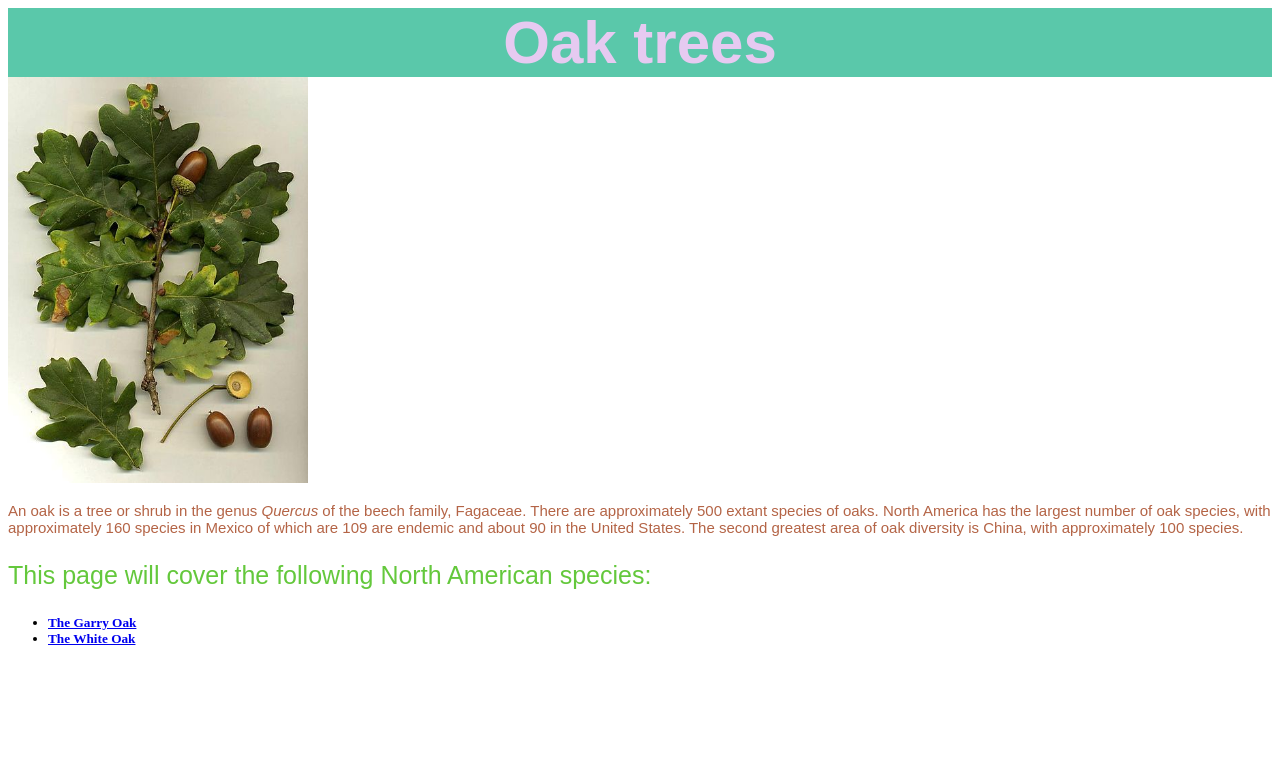
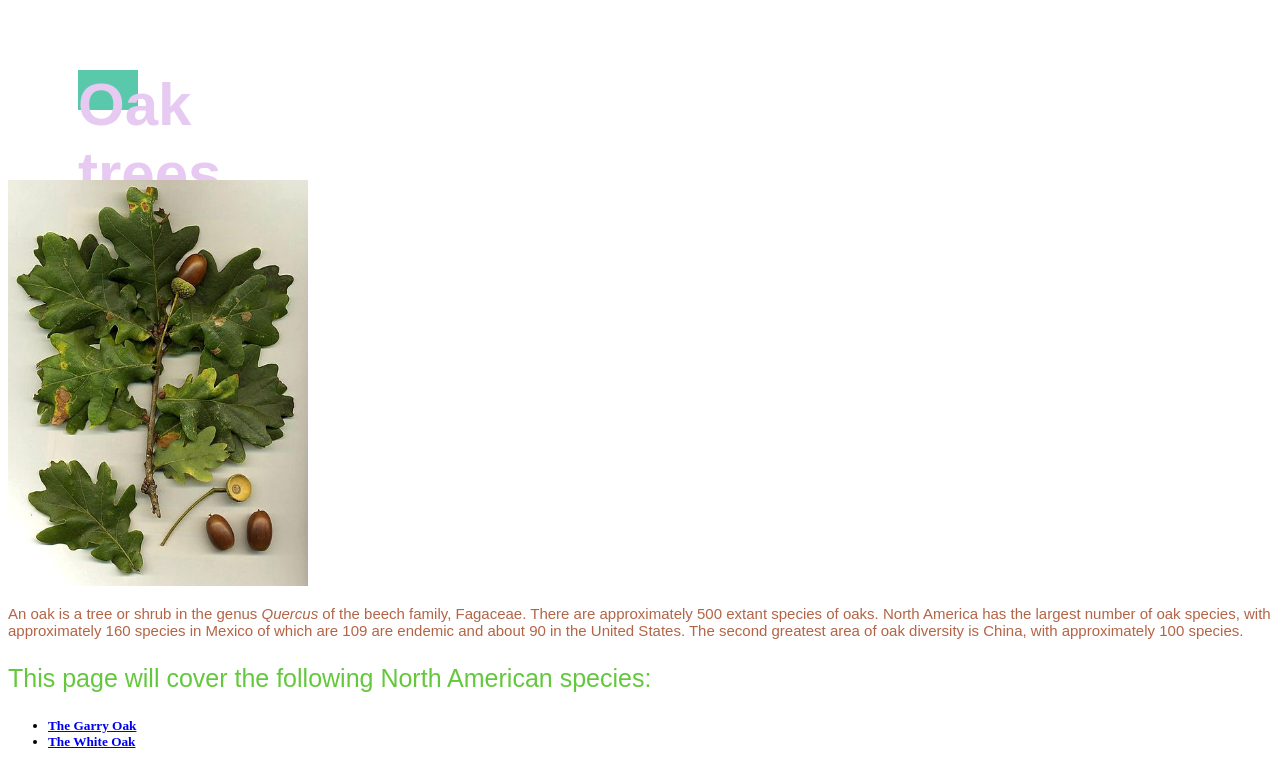
Before and after one commit to kimdelacruz/oaktreesfacts, a plain HTML site: page index.html in a window 1280 px wide. Drawn offline with Linux system fonts and the light colour scheme.

Commit message:
Add style.css

```diff
--- a/style.css
+++ b/style.css
@@ -5,6 +5,9 @@
     font-size: 60px;
     text-align: center;
     font-weight: 800;
+    margin: 70px;
+    height: 40px;
+    width: 60px;
 }
 .oaktreehomepage {
     height: auto;
```
